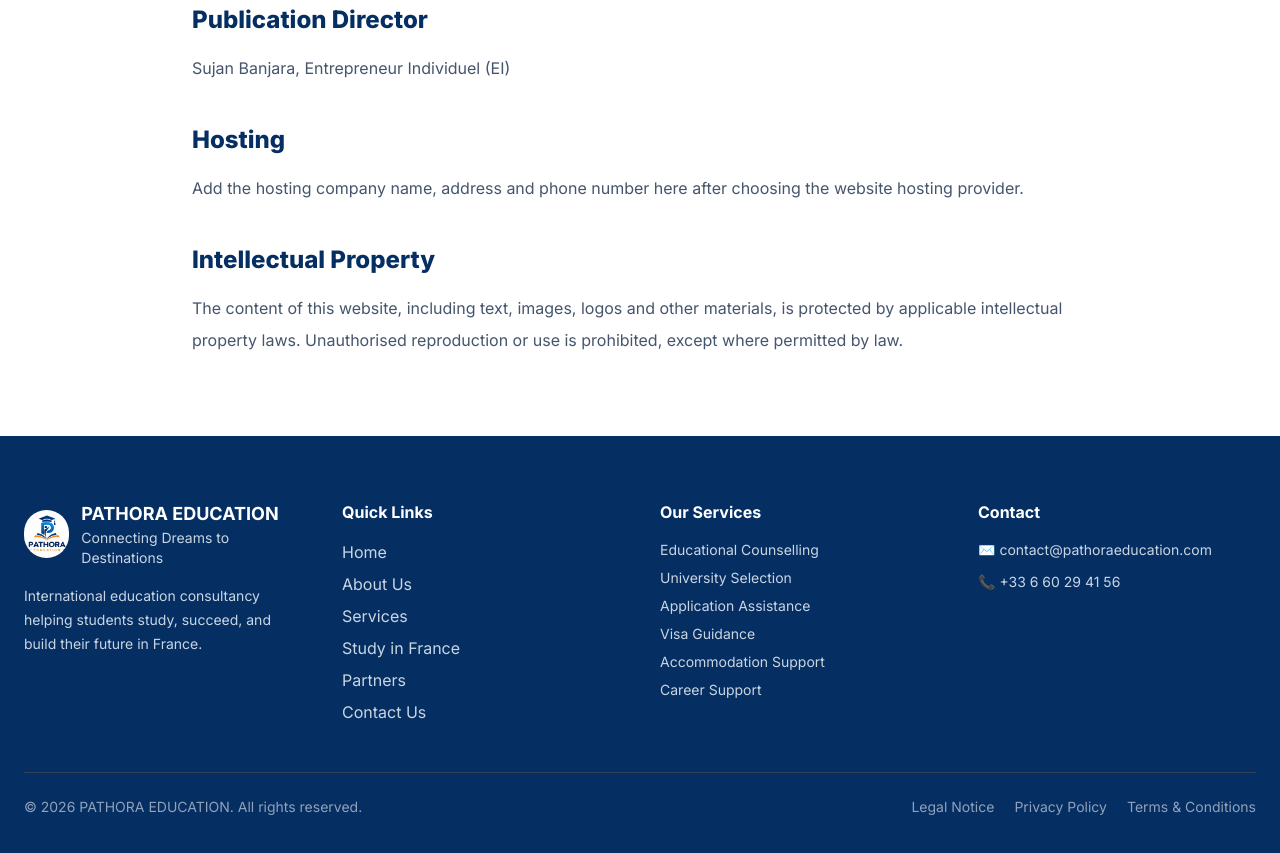
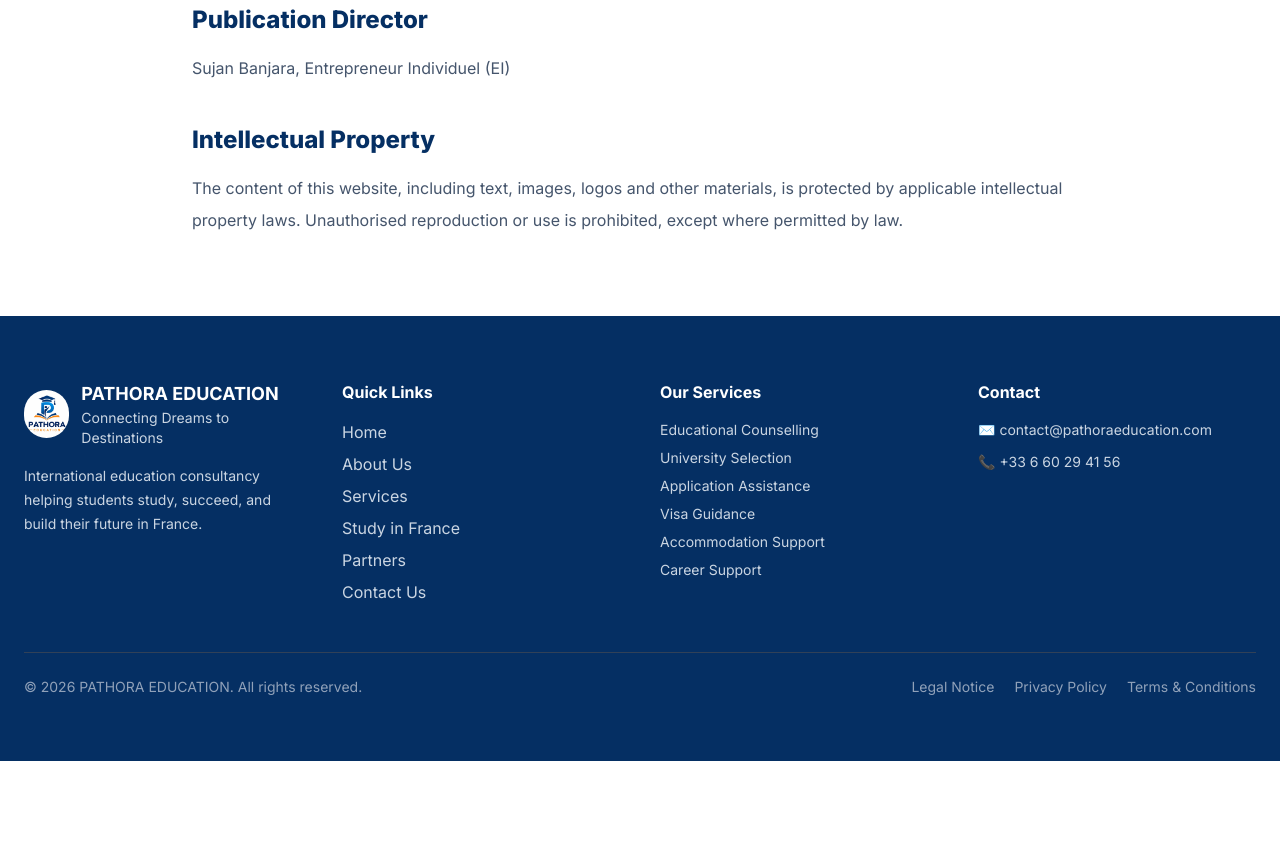
Before and after one commit to novaeducationfr-Sujan/nova-education-web-app, a Next.js app: page /legal-notice in a window 1280 px wide. Shown: the part 1080-1933 px from the top of the page. After the commit the page ends 1841 px from the top, so only its background shows below. Built offline with nearby package versions, Linux system fonts and the light colour scheme.

Commit message:
refactor legal notice page

```diff
--- a/app/legal-notice/page.tsx
+++ b/app/legal-notice/page.tsx
@@ -58,15 +58,6 @@
           </section>
 
           <section>
-            <h2 className="text-2xl font-extrabold text-[#052f63]">Hosting</h2>
-
-            <p className="mt-4">
-              Add the hosting company name, address and phone number here after
-              choosing the website hosting provider.
-            </p>
-          </section>
-
-          <section>
             <h2 className="text-2xl font-extrabold text-[#052f63]">
               Intellectual Property
             </h2>
```
